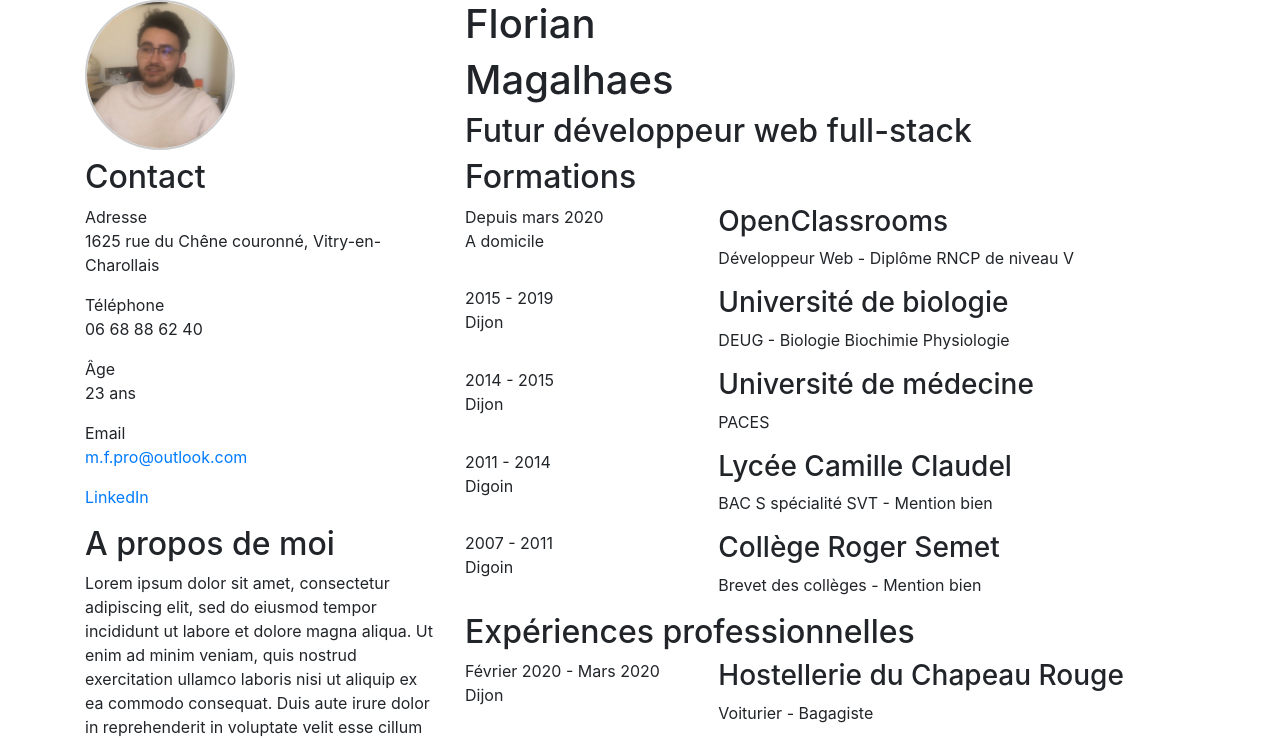
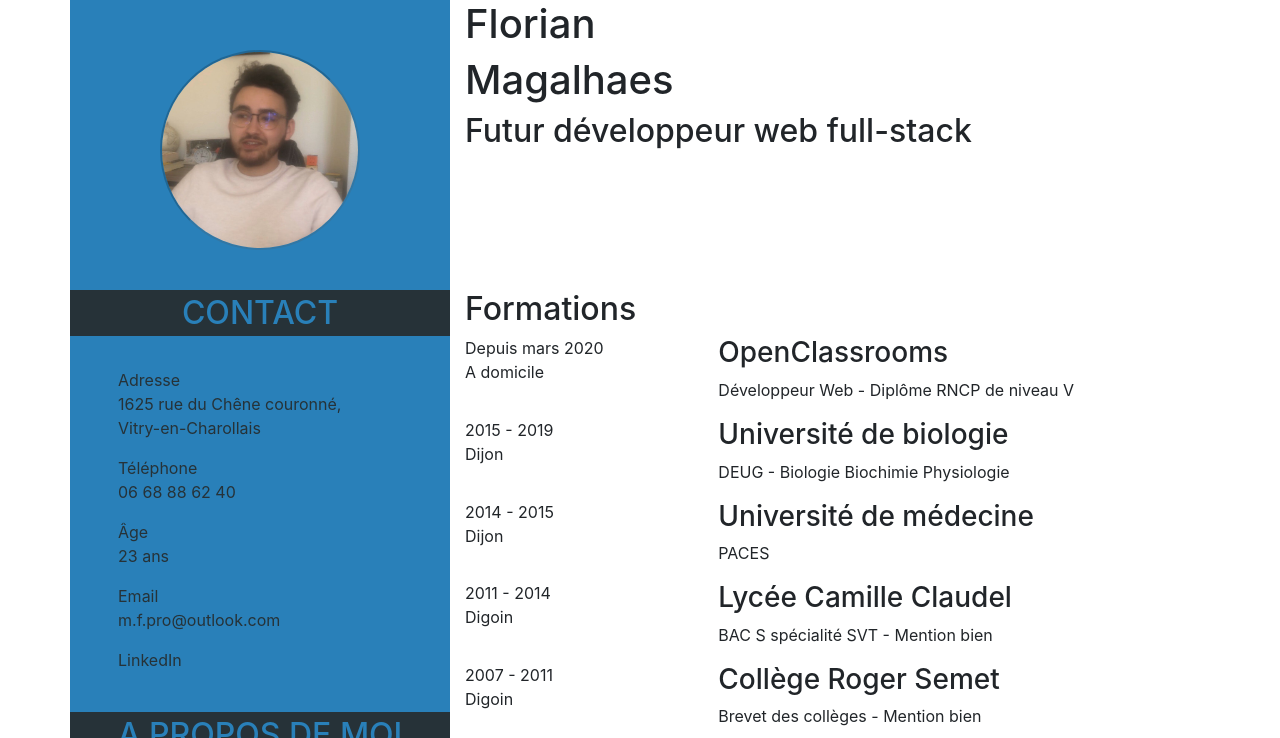
Before and after one commit to Flo-mgls/Flo-mgls.github.io, a plain HTML site: page CV_FM.html in a window 1280 px wide. Shown: the top 738 px of the page. Drawn offline with nearby package versions, Linux system fonts and the light colour scheme.

Commit message:
Mise en page faites côté Profil

```diff
--- a/CV_FM.html
+++ b/CV_FM.html
@@ -13,7 +13,7 @@
 <body class="container">
 	<!-- photo - name - slogan -->
 	<header class="row">
-		<div class="col-md-4">
+		<div class="col-md-4 profil_color">
 			<img src="contents/avatar.jpg" alt="profil picture Magalhaes Florian"/>
 		</div>
 		<div class="col-md-8">
@@ -24,12 +24,14 @@
 	</header>
 
 	<dic class="row">
-		<div class="col-md-4">
+		<div class="col-md-4 profil_color px-0">
 			<!-- Contact -->
 			<section>
-				<h2>Contact</h2>
+				<h2 class="text-center text-uppercase py-1">Contact</h2>
+				<div class="px-5 py-4 profil_font">
 					<p>Adresse<br/>
-				1625 rue du Chêne couronné, Vitry-en-Charollais</p>
+						1625 rue du Chêne couronné,<br/>
+					Vitry-en-Charollais</p>
 					<p>Téléphone<br/>
 					06 68 88 62 40</p>
 					<p>Âge<br/>
@@ -38,16 +40,21 @@
 						<a href="mailto:m.f.pro@outlook.com">m.f.pro@outlook.com</a></p>
 						<p><a href="https://www.linkedin.com/in/florian-magalhaes/">LinkedIn</a>
 						</p>
+					</div>
 				</section>
 				<!-- About me -->
 				<section>
-					<h2>A propos de moi</h2>
+					<h2 class="text-center text-uppercase py-1">A propos de moi</h2>
+					<div class="px-5 py-4 profil_font">
 						<p>Lorem ipsum dolor sit amet, consectetur adipiscing elit, sed do eiusmod tempor incididunt ut labore et dolore magna aliqua. Ut enim ad minim veniam, quis nostrud exercitation ullamco laboris nisi ut aliquip ex ea commodo consequat. Duis aute irure dolor in reprehenderit in voluptate velit esse cillum dolore eu fugiat nulla pariatur. Excepteur sint occaecat cupidatat non proident, sunt in culpa qui officia deserunt mollit anim id est laborum.</p>
+					</div>
 				</section>
 				<!-- Hobbies -->
 				<section>
-					<h2>Centres d'intérêts</h2>
+					<h2 class="text-center text-uppercase py-1">Centres d'intérêts</h2>
+					<div class="px-5 py-4 profil_font">
 						<p>Lorem ipsum dolor sit amet, consectetur adipiscing elit, sed do eiusmod tempor incididunt ut labore et dolore magna aliqua.</p>
+					</div>
 				</section>
 			</div>
 
--- a/perso.css
+++ b/perso.css
@@ -1,7 +1,30 @@
+/* CSS Profil part */
 img
 {
-	width: 150px;
-	height: 150px;
+	width: 200px;
+	height: 200px;
 	border-radius: 100px;
-	border: 2px solid rgba(0,0,0 ,0.2);
+	border: 2px inset rgba(0,0,0 ,0.2);
+	margin: auto;
+	margin-bottom: 40px;
+	margin-top: 50px;
+	display: block;
 }
+.profil_color
+{
+	background-color: rgb(41,128,185);
+}
+h2[class*="text-center"]
+{
+	background-color: rgb(38,50,56);
+	color: rgb(41,128,185);
+}
+a, .profil_font
+{
+	color: rgb(38,50,56);
+}
+a:hover
+{
+	color: rgb(38,50,56);
+}
+/* CSS Career part */
```
Lines whose indentation alone changed are shown as unchanged.
